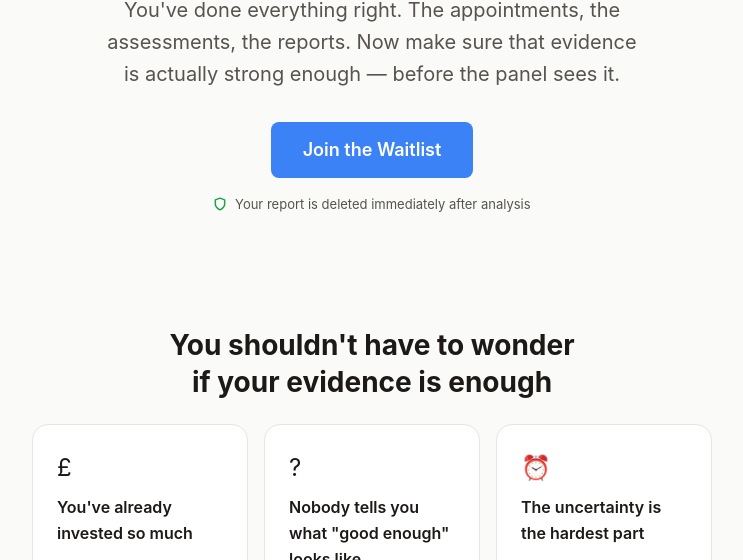
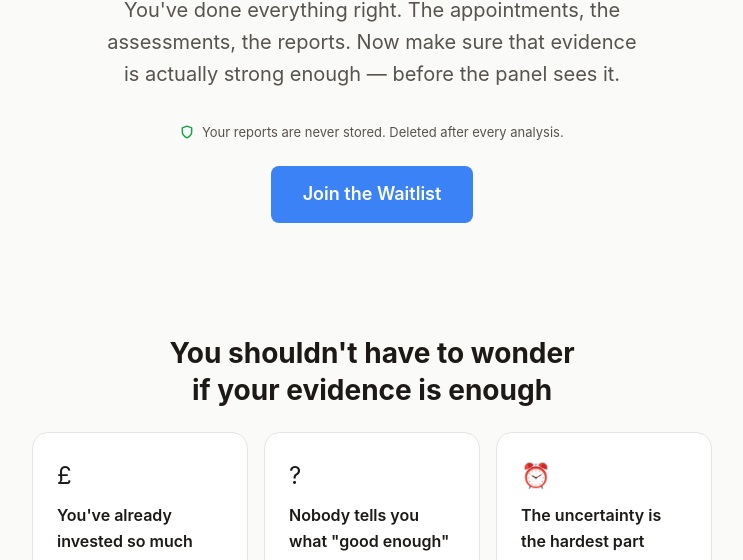
Before and after one commit to stuartpatt/ehcp-tech-landing, a plain HTML site: page index.html in a window 1280 px wide. Shown: the part 208-768 px from the top of the page, without its empty margins (268-1011 px from the left). Drawn offline with Linux system fonts and the light colour scheme.

Commit message:
Refine hero trust badge copy and move above CTA
Clarify trust badge refers to report handling ("Your reports are
never stored") not email collection. Move badge above the Join
the Waitlist button so it reads as a reassurance before the CTA.

Co-Authored-By: Claude Opus 4.6 <noreply@anthropic.com>

```diff
--- a/index.html
+++ b/index.html
@@ -96,7 +96,7 @@
     }
 
     .trust-badge {
-      margin-top: 16px;
+      margin-bottom: 24px;
       font-size: 0.8125rem;
       color: var(--text-secondary);
     }
@@ -493,11 +493,11 @@
     <div class="container">
       <h1>Submit your EHCP with confidence, not&nbsp;crossed&nbsp;fingers</h1>
       <p class="subhead">You've done everything right. The appointments, the assessments, the reports. Now make sure that evidence is actually strong enough &mdash; before the panel sees it.</p>
-      <a href="#waitlist" class="btn-primary">Join the Waitlist</a>
       <p class="trust-badge">
         <svg xmlns="http://www.w3.org/2000/svg" viewBox="0 0 24 24" fill="none" stroke-width="2.5" stroke-linecap="round" stroke-linejoin="round" aria-hidden="true"><path d="M12 22s8-4 8-10V5l-8-3-8 3v7c0 6 8 10 8 10z"/></svg>
-        Your report is deleted immediately after analysis
+        Your reports are never stored. Deleted after every analysis.
       </p>
+      <a href="#waitlist" class="btn-primary">Join the Waitlist</a>
     </div>
   </header>
 
```
